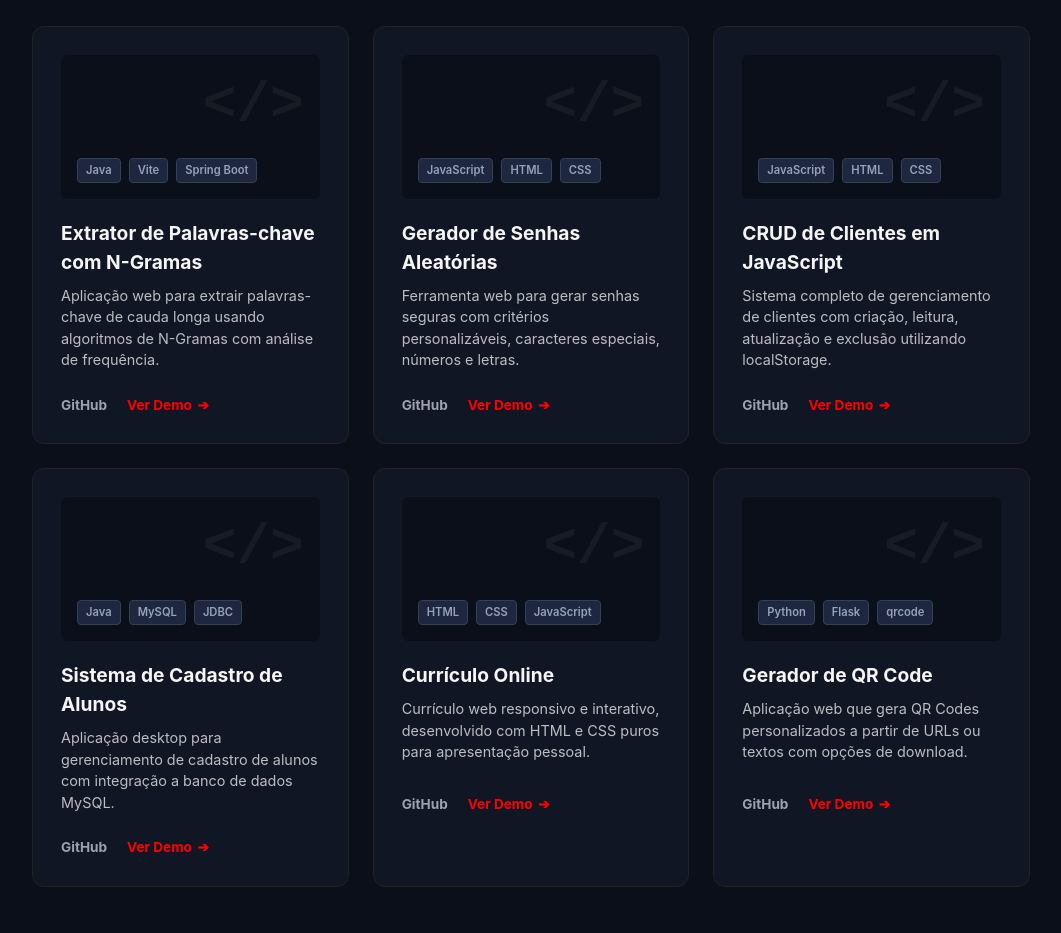
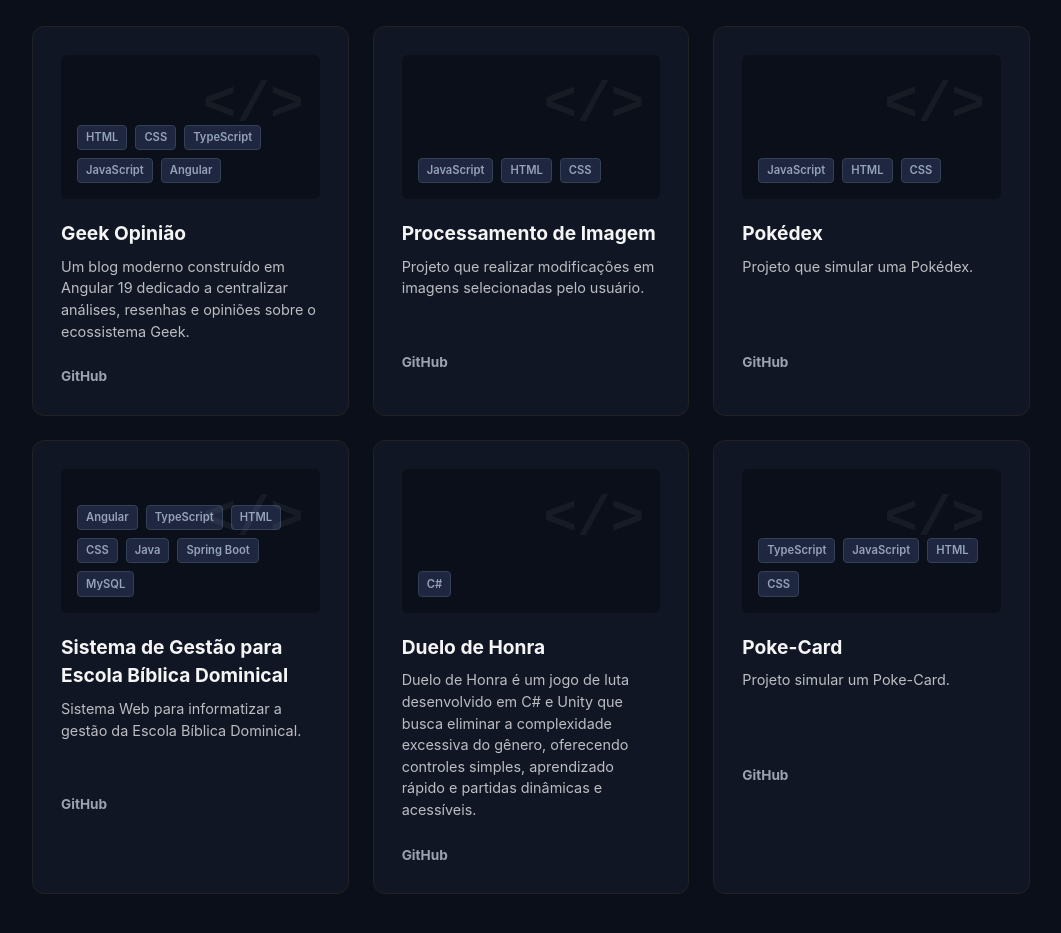
Before and after one commit to g4lva01/curriculo_online, a React (Vite) app: page / in a window 1280 px wide. Shown: the part 1660-2593 px from the top of the page, without its empty margins (109-1170 px from the left). Built offline with nearby package versions, Linux system fonts and the light colour scheme.

Commit message:
Alteração dos projetos exibidos

```diff
--- a/src/App.tsx
+++ b/src/App.tsx
@@ -6,6 +6,7 @@ interface Projeto {
   titulo: string;
   descricao: string;
   tags: string[];
+  githubUrl: string;
 }
 
 const App: React.FC = () => {
@@ -14,39 +15,45 @@ const App: React.FC = () => {
   const listaProjetos: Projeto[] = [
     {
       id: 1,
-      titulo: "Extrator de Palavras-chave com N-Gramas",
-      descricao: "Aplicação web para extrair palavras-chave de cauda longa usando algoritmos de N-Gramas com análise de frequência.",
-      tags: ["Java", "Vite", "Spring Boot", "PostgreSQL"],
+      titulo: "Geek Opinião",
+      descricao: "Um blog moderno construído em Angular 19 dedicado a centralizar análises, resenhas e opiniões sobre o ecossistema Geek.",
+      tags: ["HTML", "CSS", "TypeScript", "JavaScript", "Angular"],
+      githubUrl: "https://github.com/g4lva01/Geek-opiniao",
     },
     {
       id: 2,
-      titulo: "Gerador de Senhas Aleatórias",
-      descricao: "Ferramenta web para gerar senhas seguras com critérios personalizáveis, caracteres especiais, números e letras.",
+      titulo: "Processamento de Imagem",
+      descricao: "Projeto que realizar modificações em imagens selecionadas pelo usuário.",
       tags: ["JavaScript", "HTML", "CSS"],
+      githubUrl: "https://github.com/g4lva01/processamento-de-imagem",
     },
     {
       id: 3,
-      titulo: "CRUD de Clientes em JavaScript",
-      descricao: "Sistema completo de gerenciamento de clientes com criação, leitura, atualização e exclusão utilizando localStorage.",
+      titulo: "Pokédex",
+      descricao: "Projeto que simular uma Pokédex.",
       tags: ["JavaScript", "HTML", "CSS"],
+      githubUrl: "https://github.com/g4lva01/Pokedex",
     },
     {
       id: 4,
-      titulo: "Sistema de Cadastro de Alunos",
-      descricao: "Aplicação desktop para gerenciamento de cadastro de alunos com integração a banco de dados MySQL.",
-      tags: ["Java", "MySQL", "JDBC"],
+      titulo: "Sistema de Gestão para Escola Bíblica Dominical",
+      descricao: "Sistema Web para informatizar a gestão da Escola Bíblica Dominical.",
+      tags: ["Angular", "TypeScript", "HTML", "CSS", "Java", "Spring Boot", "MySQL"],
+      githubUrl: "https://github.com/g4lva01/TCC",
     },
     {
       id: 5,
-      titulo: "Currículo Online",
-      descricao: "Currículo web responsivo e interativo, desenvolvido com HTML e CSS puros para apresentação pessoal.",
-      tags: ["HTML", "CSS", "JavaScript"],
+      titulo: "Duelo de Honra",
+      descricao: "Duelo de Honra é um jogo de luta desenvolvido em C# e Unity que busca eliminar a complexidade excessiva do gênero, oferecendo controles simples, aprendizado rápido e partidas dinâmicas e acessíveis.",
+      tags: ["C#"],
+      githubUrl: "https://github.com/g4lva01/Duelo_de_honra",
     },
     {
       id: 6,
-      titulo: "Gerador de QR Code",
-      descricao: "Aplicação web que gera QR Codes personalizados a partir de URLs ou textos com opções de download.",
-      tags: ["Python", "Flask", "qrcode"],
+      titulo: "Poke-Card",
+      descricao: "Projeto simular um Poke-Card.",
+      tags: ["TypeScript", "JavaScript", "HTML", "CSS"],
+      githubUrl: "https://github.com/g4lva01/Poker-card",
     }
   ];
 
@@ -322,7 +329,7 @@ const App: React.FC = () => {
                 <div className="project-card-header">
                   <span className="code-icon" aria-hidden="true">&lt;/&gt;</span>
                   <ul className="tags" style={{ display: 'flex', gap: '0.5rem', listStyle: 'none', paddingLeft: 0 }}>
-                    {proj.tags.slice(0, 3).map(t => (
+                    {proj.tags.slice(0, 7).map(t => (
                       <li key={t} className="tag">{t}</li>
                     ))}
                   </ul>
@@ -338,18 +345,11 @@ const App: React.FC = () => {
 
                 <div className="project-links">
                   <a
-                    href="#github"
+                    href={proj.githubUrl}
                     className="project-link github"
                     aria-label={`Ver código-fonte do projeto ${proj.titulo} no GitHub`}
                   >
                     GitHub
-                  </a>
-                  <a
-                    href="#demo"
-                    className="project-link demo"
-                    aria-label={`Ver demonstração interativa do projeto ${proj.titulo}`}
-                  >
-                    Ver Demo <span aria-hidden="true">➔</span>
                   </a>
                 </div>
               </article>
```
